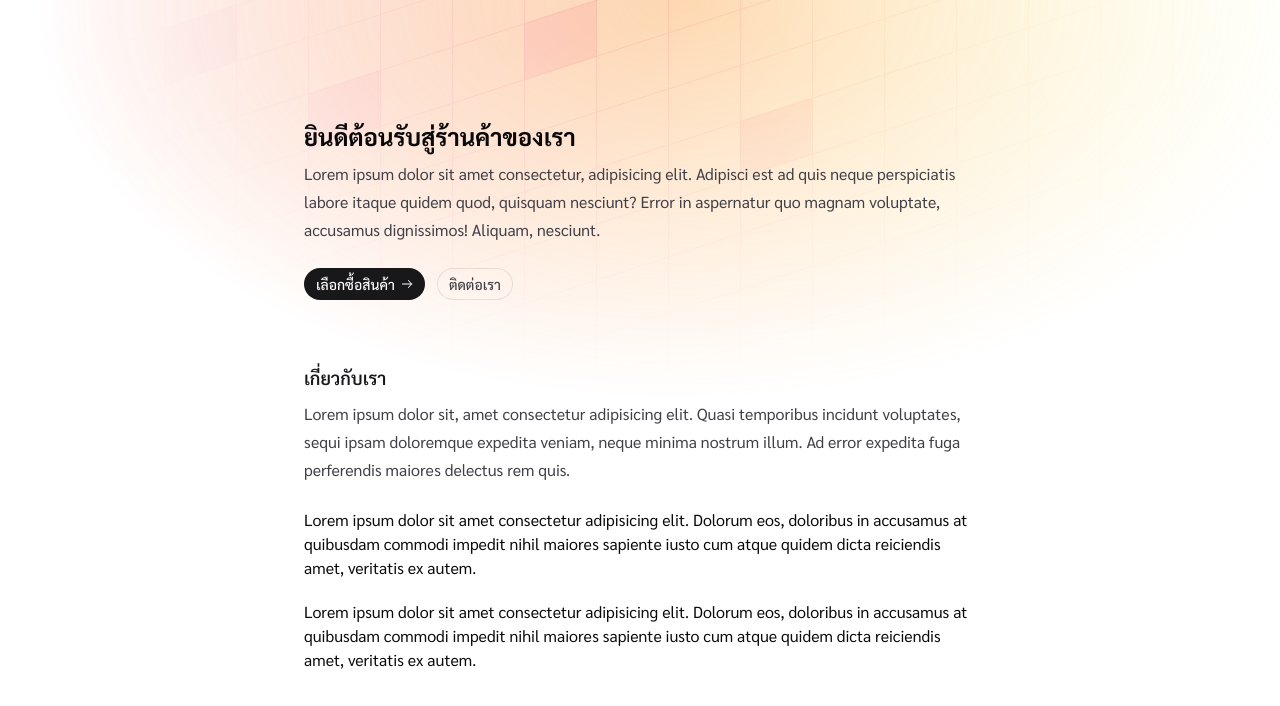
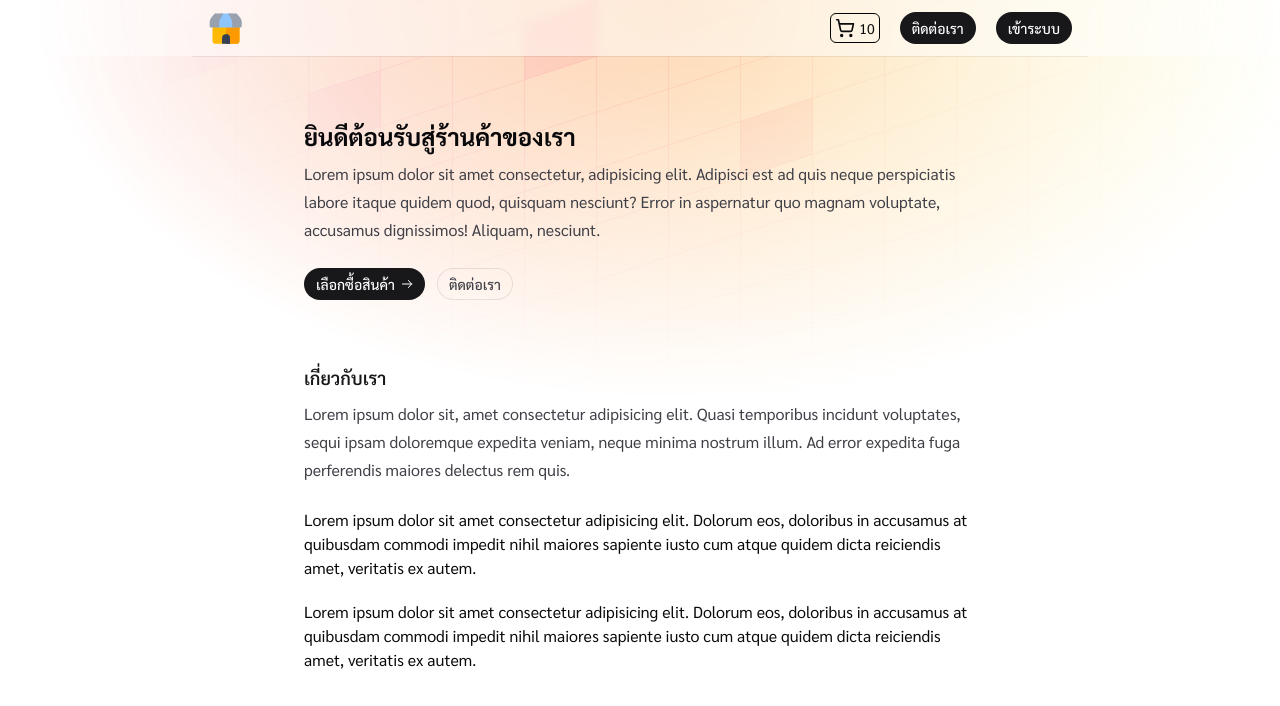
Before and after one commit to ksupdev/react-adv-ecom-nextjs-ts, a Next.js app: page / in a window 1280 px wide. Shown: the top 706 px of the page. Built offline with nearby package versions, Linux system fonts and the light colour scheme.

Commit message:
Ad Header

```diff
--- a/src/app/layout.tsx
+++ b/src/app/layout.tsx
@@ -1,6 +1,7 @@
 import type { Metadata } from "next";
 import "./globals.css";
 import { sarabun } from "./fonts";
+import AppHeader from "@/components/app/AppHeader";
 
 export const metadata: Metadata = {
   title: "Create Next App",
@@ -15,6 +16,7 @@ export default function RootLayout({
   return (
     <html lang="en">
       <body className={sarabun.className}>
+        <AppHeader />
         {children}
       </body>
     </html>
--- /dev/null
+++ b/src/components/app/AppHeader.tsx
@@ -0,0 +1,68 @@
+import { ShoppingCart } from "lucide-react";
+import Link from "next/link";
+
+const AppHeader = () => {
+  return (
+    <header>
+      <div className="fixed inset-x-0 top-0 z-50 bg-white/50">
+        <div className="max-w-4xl mx-auto flex h-14 items-center justify-between gap-12 px-4 backdrop-blur-xs transition">
+          <div className="absolute inset-x-0 top-full h-px bg-zinc-900/7.5 transition"></div>
+          <div className="flex items-center gap-5">
+            <svg viewBox="0 0 64 64" aria-hidden="true" className="h-9">
+              <path
+                className="fill-amber-400"
+                d="M56,29V54a6,6,0,0,1-6,6H14a6,6,0,0,1-6-6V29Z"
+              />
+              <path
+                className="fill-amber-500"
+                d="M56,29V54a6,6,0,0,1-6,6H32V29Z"
+              />
+              <path
+                className="fill-blue-300"
+                d="M46.43,13.9l-2.8-6C43.08,6.68,42.26,6,41.38,6H22.14A2.61,2.61,0,0,0,20,7.66l-3.15,6A18.25,18.25,0,0,0,15,22v7c0,1.1.52,2,1.16,2H46.84c.64,0,1.16-.9,1.16-2V21.65A18.91,18.91,0,0,0,46.43,13.9Z"
+              />
+              <path
+                className="fill-gray-700"
+                d="M32,43h0a7,7,0,0,1,7,7V60a0,0,0,0,1,0,0H25a0,0,0,0,1,0,0V50A7,7,0,0,1,32,43Z"
+              />
+              <path
+                className="fill-gray-400"
+                d="M60,21.65V29a2,2,0,0,1-2,2H43V23.37a16.44,16.44,0,0,0-2.17-8.16L35.57,6h13a4.94,4.94,0,0,1,3.9,1.88l4.82,6A12.4,12.4,0,0,1,60,21.65Z"
+              />
+              <path
+                className="fill-gray-400"
+                d="M3,21.65V29a2,2,0,0,0,2,2H20V23.37a16.44,16.44,0,0,1,2.17-8.16L27.43,6h-13a4.94,4.94,0,0,0-3.9,1.88l-4.82,6A12.4,12.4,0,0,0,3,21.65Z"
+              />
+              <path
+                className="fill-gray-700"
+                d="M39,50V60H32V43a7,7,0,0,1,7,7Z"
+              />
+            </svg>
+          </div>
+          <div className="flex items-center gap-5">
+            <div className="flex gap-1 p-1 border border-black rounded-sm">
+                <ShoppingCart className="h-5 w-5" />
+                <span className="text-sm">10</span>
+            </div>
+            <div className="flex gap-4">
+              <Link
+                className="inline-flex justify-center gap-0.5 overflow-hidden rounded-full bg-zinc-900 px-3 py-1 text-sm/6 font-medium text-white transition hover:bg-zinc-700"
+                href="/contact"
+              >
+                ติดต่อเรา
+              </Link>
+            </div>
+            <Link
+              className="inline-flex justify-center gap-0.5 overflow-hidden rounded-full bg-zinc-900 px-3 py-1 text-sm/6 font-medium text-white transition hover:bg-zinc-700"
+              href="login"
+            >
+              เข้าระบบ
+            </Link>
+          </div>
+        </div>
+      </div>
+    </header>
+  );
+};
+
+export default AppHeader;
```
